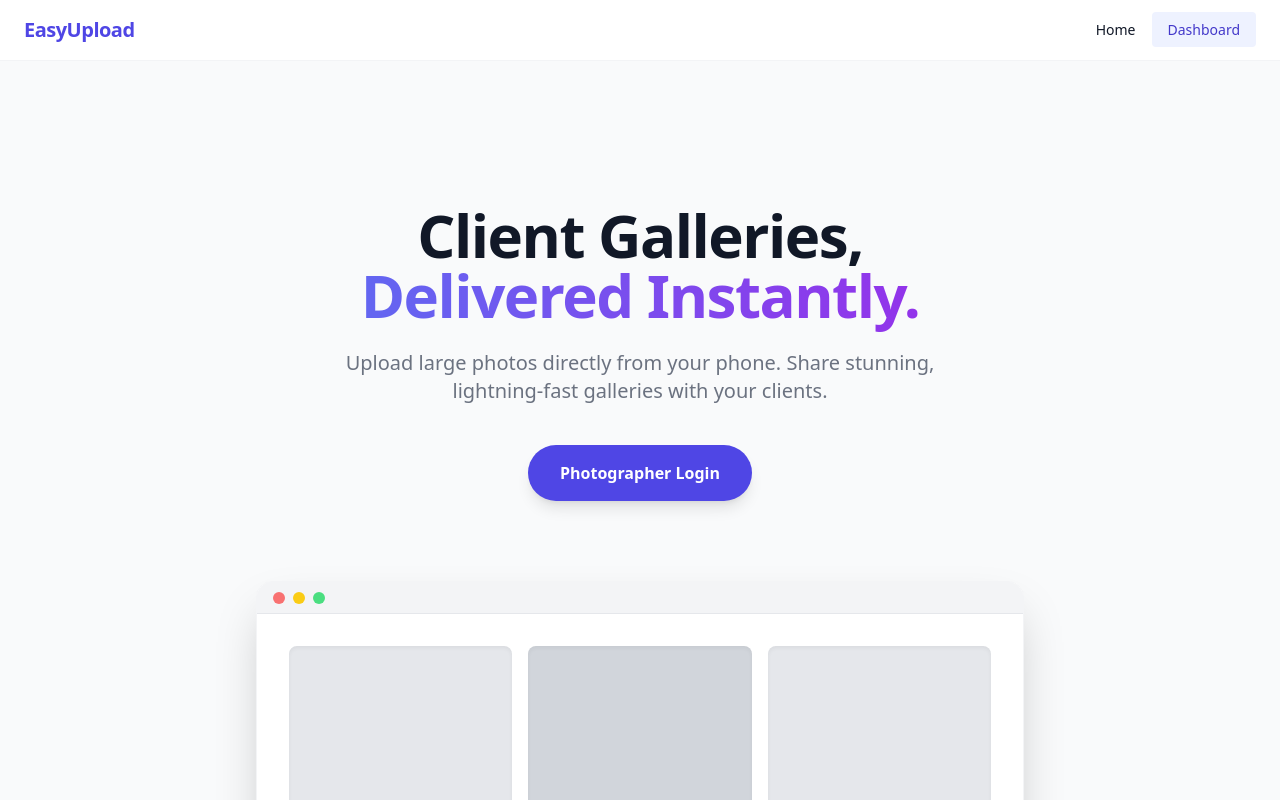
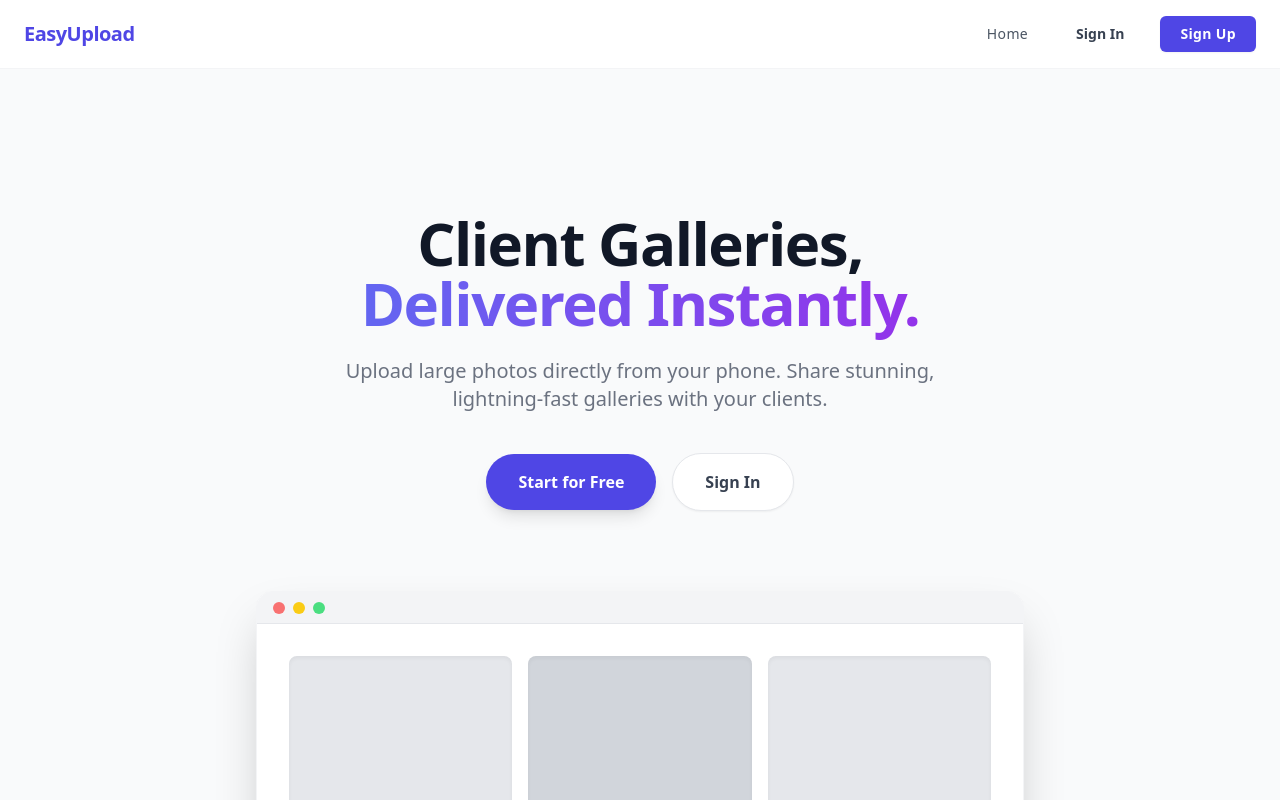
Before and after one commit to prfct-abs/easyUpload, a Nuxt app: page / in a window 1280 px wide. Shown: the top 800 px of the page. Built offline with nearby package versions, Linux system fonts and the light colour scheme; no server answers.

Commit message:
fix(ui): dynamic contextual auth rendering for navigation headers and landing hero

```diff
--- a/app/layouts/default.vue
+++ b/app/layouts/default.vue
@@ -2,9 +2,15 @@
   <div class="min-h-screen bg-gray-50 text-gray-900 font-sans">
     <nav class="bg-white border-b border-gray-100 flex items-center justify-between px-6 py-4">
       <div class="text-xl font-bold tracking-tight text-indigo-600">EasyUpload</div>
-      <div class="space-x-4 text-sm font-medium">
-        <NuxtLink to="/" class="hover:text-indigo-600 transition">Home</NuxtLink>
-        <NuxtLink to="/login" class="px-4 py-2 bg-indigo-50 text-indigo-700 rounded hover:bg-indigo-100 transition">Dashboard</NuxtLink>
+      <div class="space-x-4 text-sm font-medium flex items-center">
+        <NuxtLink to="/" class="hover:text-indigo-600 transition tracking-wide text-gray-600 hover:bg-gray-50 px-3 py-1.5 rounded-md">Home</NuxtLink>
+        <template v-if="user">
+          <NuxtLink to="/dashboard" class="px-5 py-2 bg-indigo-600 text-white shadow-sm font-semibold tracking-wide rounded-md hover:bg-indigo-700 transition">Dashboard &rarr;</NuxtLink>
+        </template>
+        <template v-else>
+          <NuxtLink to="/login" class="px-5 py-2 font-semibold text-gray-700 hover:text-indigo-600 transition">Sign In</NuxtLink>
+          <NuxtLink to="/signup" class="px-5 py-2 bg-indigo-600 text-white shadow-sm font-semibold tracking-wide rounded-md hover:bg-indigo-700 transition">Sign Up</NuxtLink>
+        </template>
       </div>
     </nav>
     <main>
@@ -12,3 +18,7 @@
     </main>
   </div>
 </template>
+
+<script setup>
+const user = useSupabaseUser()
+</script>
--- a/app/pages/index.vue
+++ b/app/pages/index.vue
@@ -7,9 +7,19 @@
       Upload large photos directly from your phone. Share stunning, lightning-fast galleries with your clients.
     </p>
     <div class="flex items-center justify-center space-x-4">
-      <NuxtLink to="/login" class="px-8 py-4 bg-indigo-600 text-white rounded-full font-semibold shadow-lg hover:bg-indigo-700 hover:shadow-xl transition transform hover:-translate-y-0.5">
-        Photographer Login
-      </NuxtLink>
+      <template v-if="user">
+        <NuxtLink to="/dashboard" class="px-8 py-4 bg-indigo-600 text-white rounded-full font-semibold shadow-lg hover:bg-indigo-700 hover:shadow-xl transition transform hover:-translate-y-0.5">
+          Go to Dashboard &rarr;
+        </NuxtLink>
+      </template>
+      <template v-else>
+        <NuxtLink to="/signup" class="px-8 py-4 bg-indigo-600 text-white rounded-full font-semibold shadow-lg hover:bg-indigo-700 hover:shadow-xl transition transform hover:-translate-y-0.5">
+          Start for Free
+        </NuxtLink>
+        <NuxtLink to="/login" class="px-8 py-4 bg-white text-gray-700 border border-gray-200 rounded-full font-semibold shadow-sm hover:bg-gray-50 hover:shadow transition transform hover:-translate-y-0.5">
+          Sign In
+        </NuxtLink>
+      </template>
     </div>
 
     <!-- Preview Graphic -->
@@ -33,3 +43,7 @@
     </div>
   </div>
 </template>
+
+<script setup>
+const user = useSupabaseUser()
+</script>
```
